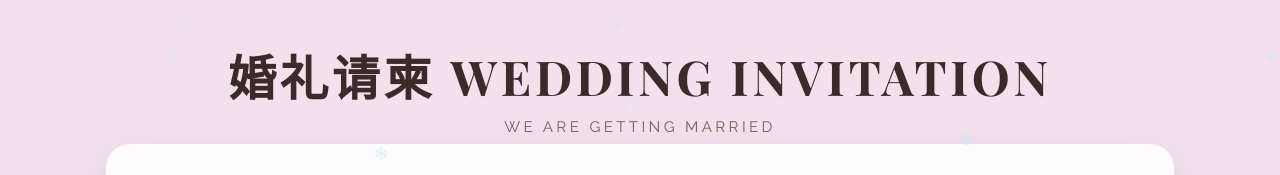
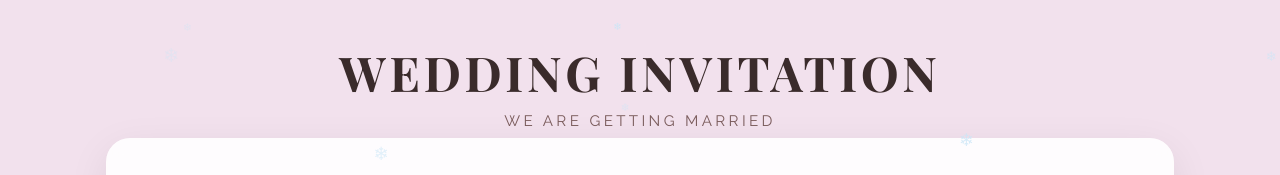
Before and after one commit to gigiqiinvitation/gigiqiinvitation.github.io, a plain HTML site: page index.html in a window 1280 px wide. Shown: the top 175 px of the page. Drawn offline with nearby package versions, Linux system fonts and the light colour scheme.

Commit message:
Add files via upload

```diff
--- a/index.html
+++ b/index.html
@@ -505,7 +505,7 @@
 
   <main>
     <header>
-      <div class="title">婚礼请柬 Wedding Invitation</div>
+      <div class="title">Wedding Invitation</div>
       <div class="subtitle">We are getting married</div>
     </header>
 
```
